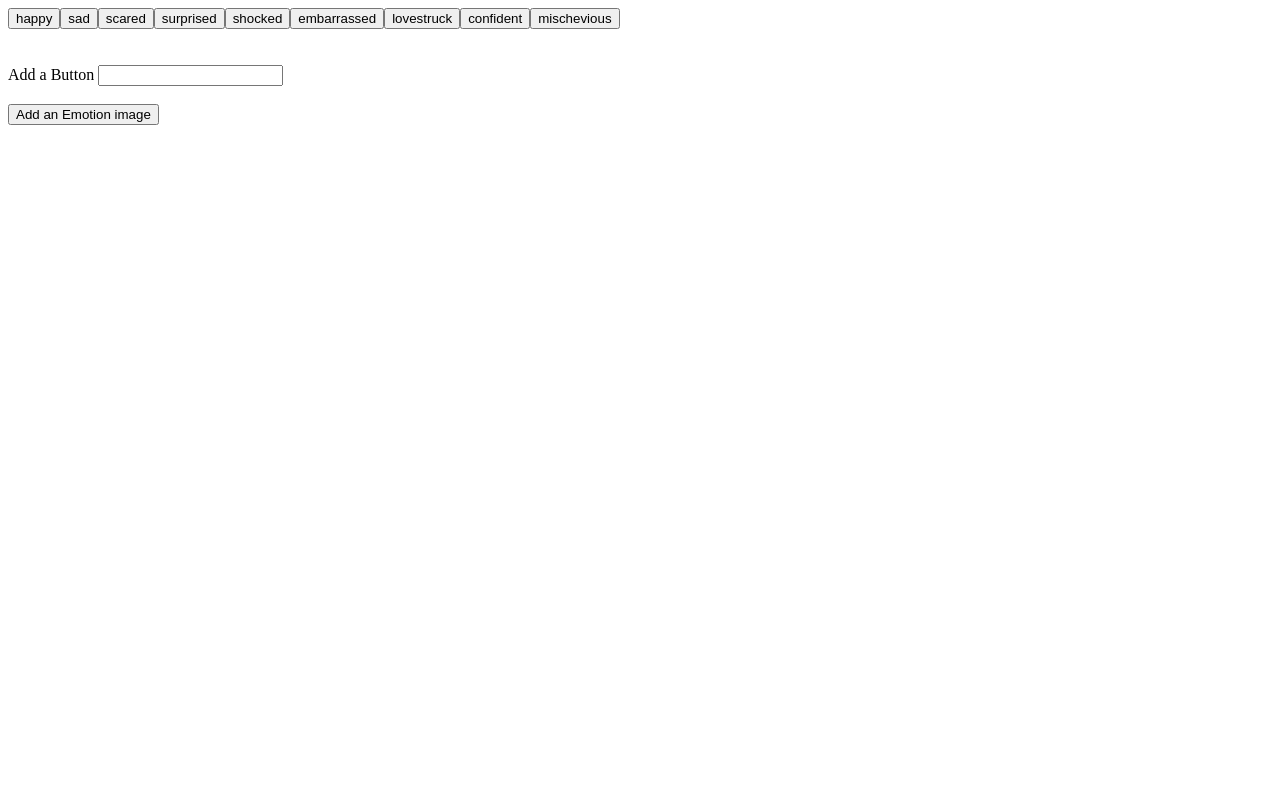
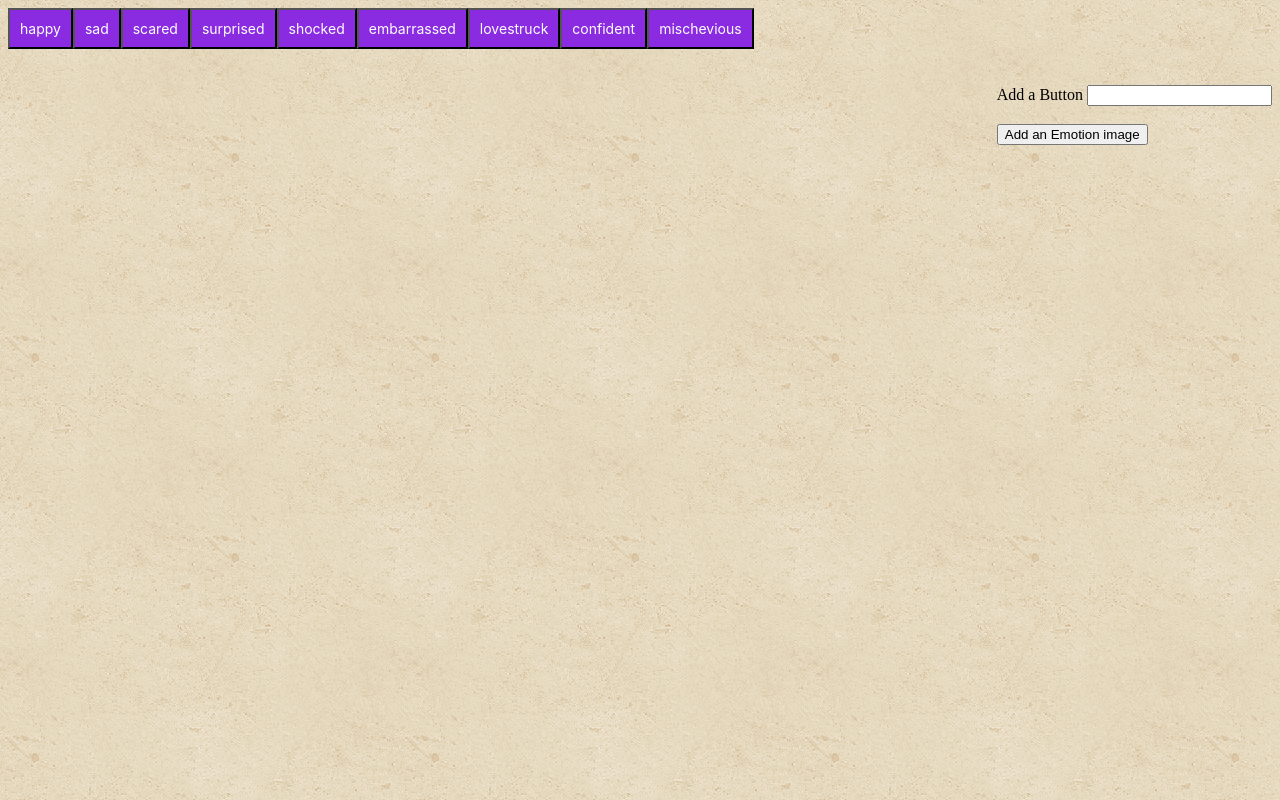
Before and after one commit to GrandSuccess87/GifTastic, a plain HTML site: page index.html in a window 1280 px wide. Drawn offline with nearby package versions, Linux system fonts and the light colour scheme.

Commit message:
added css, need images to show next to each other

```diff
--- a/assets/css/style.css
+++ b/assets/css/style.css
@@ -1,9 +1,29 @@
-.gif {
-    float: left;
+body {
+    background-image: url("../images/vintage-concrete.png");
+
 }
 
-button,
-input,
+.emotion {
+    display: inline-block;
+}
+
+button {
+    background-color: blueviolet;
+    margin-top: auto;
+    margin-left: auto;
+    padding: 10px 10px;
+    color: white;
+    text-align: center;
+    font-size: 14px;
+    font-family: -apple-system, BlinkMacSystemFont, 'Segoe UI', Roboto, Oxygen, Ubuntu, Cantarell, 'Open Sans', 'Helvetica Neue', sans-serif
+
+}
+
+button:hover {
+    background-color: hotpink;
+    color: white;
+}
+
 form {
-    margin-left: 30%;
+    float: right;
 }
--- a/index.html
+++ b/index.html
@@ -5,6 +5,7 @@
     <meta name="viewport" content="width=device-width, initial-scale=1.0">
     <meta http-equiv="X-UA-Compatible" content="ie=edge">
     <title>GifTastic Emotions</title>
+    <link rel="stylesheet" type="text/css" href="assets/css/style.css">
 </head>
 <body>
 
```
Also changed, not shown: assets/images/vintage-concrete.png (added), 3 other files.
